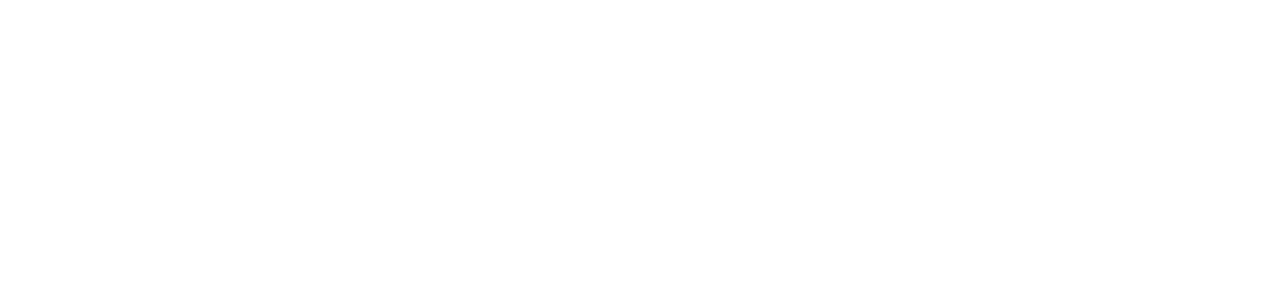
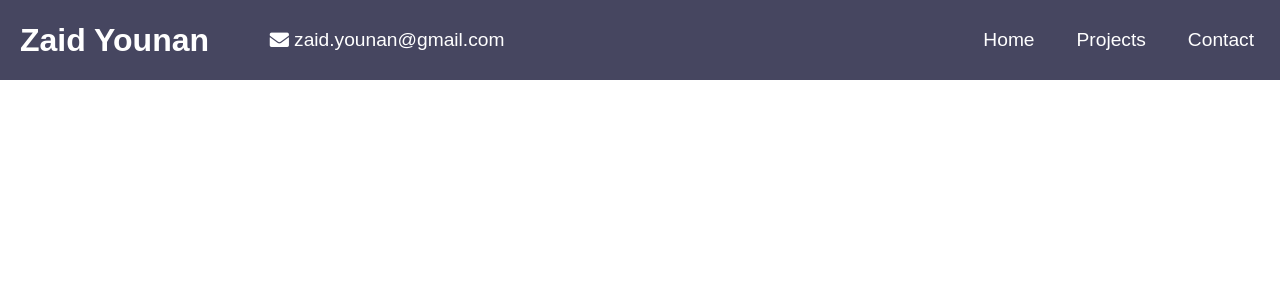
Before and after one commit to ZaidYounan/react-portfolio, a React (Create React App) app: page / in a window 1280 px wide. Shown: the top 300 px of the page. Built offline with nearby package versions, Linux system fonts and the light colour scheme; the HTML template or start-up script is replaced by a standard one.

Commit message:
Install react-router-dom, create and style navbar component

```diff
--- a/package.json
+++ b/package.json
@@ -8,6 +8,7 @@
     "@testing-library/user-event": "^12.1.10",
     "react": "^17.0.2",
     "react-dom": "^17.0.2",
+    "react-router-dom": "^5.2.0",
     "react-scripts": "4.0.3",
     "web-vitals": "^1.0.1"
   },
--- a/public/index.html
+++ b/public/index.html
@@ -9,6 +9,7 @@
       name="Zaid Younan"
       content="Web Developer"
     />
+    <link rel="stylesheet" href="https://use.fontawesome.com/releases/v5.15.4/css/all.css" integrity="sha384-DyZ88mC6Up2uqS4h/KRgHuoeGwBcD4Ng9SiP4dIRy0EXTlnuz47vAwmeGwVChigm" crossorigin="anonymous">
     <link rel="apple-touch-icon" href="%PUBLIC_URL%/logo192.png" />
     <!--
       manifest.json provides metadata used when your web app is installed on a
--- a/src/App.css
+++ b/src/App.css
@@ -1,38 +1,6 @@
-.App {
-  text-align: center;
+* {
+  box-sizing: border-box;
+  margin: 0;
+  padding: 0;
+  font-family: 'PT Sans', sans-serif, 'Trebuchet MS', 'Lucida Sans Unicode', 'Lucida Grande', 'Lucida Sans', Arial;
 }
-
-.App-logo {
-  height: 40vmin;
-  pointer-events: none;
-}
-
-@media (prefers-reduced-motion: no-preference) {
-  .App-logo {
-    animation: App-logo-spin infinite 20s linear;
-  }
-}
-
-.App-header {
-  background-color: #282c34;
-  min-height: 100vh;
-  display: flex;
-  flex-direction: column;
-  align-items: center;
-  justify-content: center;
-  font-size: calc(10px + 2vmin);
-  color: white;
-}
-
-.App-link {
-  color: #61dafb;
-}
-
-@keyframes App-logo-spin {
-  from {
-    transform: rotate(0deg);
-  }
-  to {
-    transform: rotate(360deg);
-  }
-}
--- a/src/App.js
+++ b/src/App.js
@@ -1,9 +1,14 @@
 import './App.css';
+import React from 'react';
+import { BrowserRouter as Router, Switch, Route } from 'react-router-dom';
+import Navbar from './components/nav/Navbar'
 
 function App() {
   return (
     <div className="App">
-
+      <Router>
+        <Navbar/>
+      </Router>
     </div>
   );
 }
--- /dev/null
+++ b/src/components/nav/Navbar.css
@@ -0,0 +1,207 @@
+.navbar {
+    background:#464660;
+    height: 80px;
+    display: flex;
+    align-items: center;
+    font-size: 1.2rem;
+    position: sticky;
+    top: 0;
+    z-index: 999;
+  }
+
+  .navbar-container {
+    display: flex;
+    align-items: center;
+    height: 80px;
+    width: 100vw;
+  }
+
+  .navbar-logo {
+    color: #fff;
+    font-weight:bolder;
+    justify-self: start;
+    margin-left: 20px;
+    cursor: pointer;
+    text-decoration: none;
+    font-size: 2rem;
+    display: flex;
+    align-items: center;
+  }
+
+  .fa-typo3 {
+    margin-left: 0.5rem;
+    font-size: 1.8rem;
+  }
+
+  .nav-menu {
+    display: grid;
+    grid-template-columns: repeat(4, auto);
+    grid-gap: 10px;
+    list-style: none;
+    text-align: center;
+    width: 30%;
+    justify-content: end;
+    padding:0;
+    margin:0;
+  }
+
+  div.headers {
+      display:flex;
+      justify-content:flex-start;
+      width:70%;
+  }
+
+  .nav-item {
+    height: 80px;
+  }
+
+  .nav-links {
+    color: #fff;
+    display: flex;
+    align-items: center;
+    text-decoration: none;
+    padding: 0.5rem 1rem;
+    height: 100%;
+  }
+
+  .email-link {
+    color: #fff;
+    display: flex;
+    align-items: center;
+    text-decoration: none;
+    padding: 0.5rem 1rem;
+    height: 100%;
+    margin-left:5%;
+  }
+
+  i {
+      margin-right:5px;
+  }
+
+  a.nav-links:hover {
+    border-bottom: 4px solid #fff;
+    transition: all 0.2s ease-out;
+  }
+
+  .fa-bars {
+    color: #fff;
+  }
+
+  .nav-links-mobile {
+    display: none;
+  }
+
+  .menu-icon {
+    display: none;
+  }
+
+  @media screen and (max-width: 960px) {
+    .NavbarItems {
+      position: relative;
+    }
+
+    .nav-menu {
+      display: flex;
+      flex-direction: column;
+      width: 100%;
+      height: 90vh;
+      position: absolute;
+      top: 80px;
+      left: -100%;
+      opacity: 1;
+      transition: all 0.5s ease;
+    }
+
+    .nav-menu.active {
+      background: #242222;
+      left: 0;
+      opacity: 1;
+      transition: all 0.5s ease;
+      z-index: 1;
+    }
+
+    .nav-links {
+      text-align: center;
+      padding: 2rem;
+      width: 100%;
+      display: table;
+    }
+
+    .email-link {
+        text-align: center;
+        padding:0;
+        margin-left:14px;
+        width: fit-content;
+        display: table;
+    }
+
+    .nav-links:hover {
+      background-color: #fff;
+      color: #242424;
+      border-radius: 0;
+    }
+
+    .navbar-logo {
+      width:fit-content;
+    }
+
+    div.headers {
+        display:flex;
+        flex-direction:row;
+        align-items:center;
+        width:80%;
+    }
+
+    .menu-icon {
+      display: block;
+      position: absolute;
+      top: 0;
+      right: 0;
+      transform: translate(-100%, 60%);
+      font-size: 1.8rem;
+      cursor: pointer;
+    }
+
+    .fa-times {
+      color: #fff;
+      font-size: 2rem;
+    }
+
+    .nav-links-mobile {
+      display: block;
+      text-align: center;
+      margin: 2rem auto;
+      border-radius: 4px;
+      width: 80%;
+      text-decoration: none;
+      font-size: 1.5rem;
+      background-color: transparent;
+      color: #fff;
+      padding: 14px 20px;
+      border: 1px solid #fff;
+      transition: all 0.3s ease-out;
+    }
+
+    .nav-links-mobile:hover {
+      background: #fff;
+      color: #242424;
+      transition: 250ms;
+    }
+  }
+
+  @media screen and (max-width: 550px) {
+    div.headers {
+        display:flex;
+        flex-direction:column;
+        justify-content:flex-start;
+        align-items:flex-start;
+        width:75%;
+        margin-left:5px;
+    }
+    .navbar-logo {
+        margin:0;
+    }
+    .email-link {
+        margin:0;
+    }
+  }
--- /dev/null
+++ b/src/components/nav/Navbar.js
@@ -0,0 +1,74 @@
+import React, { useState, useEffect } from 'react';
+import { Link } from 'react-router-dom';
+import './Navbar.css'
+
+function Navbar() {
+  const [click, setClick] = useState(false);
+  const [button, setButton] = useState(true);
+
+  const handleClick = () => setClick(!click);
+  const closeMobileMenu = () => setClick(false);
+
+  const showButton = () => {
+    if (window.innerWidth <= 960) {
+      setButton(false);
+    } else {
+      setButton(true);
+    }
+  };
+
+  useEffect(() => {
+    showButton();
+  }, []);
+
+  window.addEventListener('load', showButton);
+  window.addEventListener('resize', showButton);
+
+  return (
+    <>
+      <nav className='navbar'>
+        <div className='navbar-container'>
+          <div className='headers'>
+            <Link to='/' className='navbar-logo' onClick={closeMobileMenu}>
+              Zaid Younan
+            </Link>
+              <a href='mailto:zaid.younan@gmail.com' className='email-link'>
+              <i class="fas fa-envelope "/>
+              zaid.younan@gmail.com
+              </a>
+              <div className='menu-icon' onClick={handleClick}>
+                <i className={click ? 'fas fa-times' : 'fas fa-bars'} />
+              </div>
+          </div>
+          <ul className={click ? 'nav-menu active' : 'nav-menu'}>
+            <li className='nav-item'>
+              <Link to='/home' className='nav-links' onClick={closeMobileMenu}>
+                Home
+              </Link>
+            </li>
+            <li className='nav-item'>
+              <Link
+                to='/projects'
+                className='nav-links'
+                onClick={closeMobileMenu}
+              >
+                Projects
+              </Link>
+            </li>
+            <li className='nav-item'>
+              <Link
+                to='/contact'
+                className='nav-links'
+                onClick={closeMobileMenu}
+              >
+                Contact
+              </Link>
+            </li>
+          </ul>
+        </div>
+      </nav>
+    </>
+  );
+}
+
+export default Navbar;
```
Also changed, not shown: 2 other files (tests, documents, lock files or other folders).
